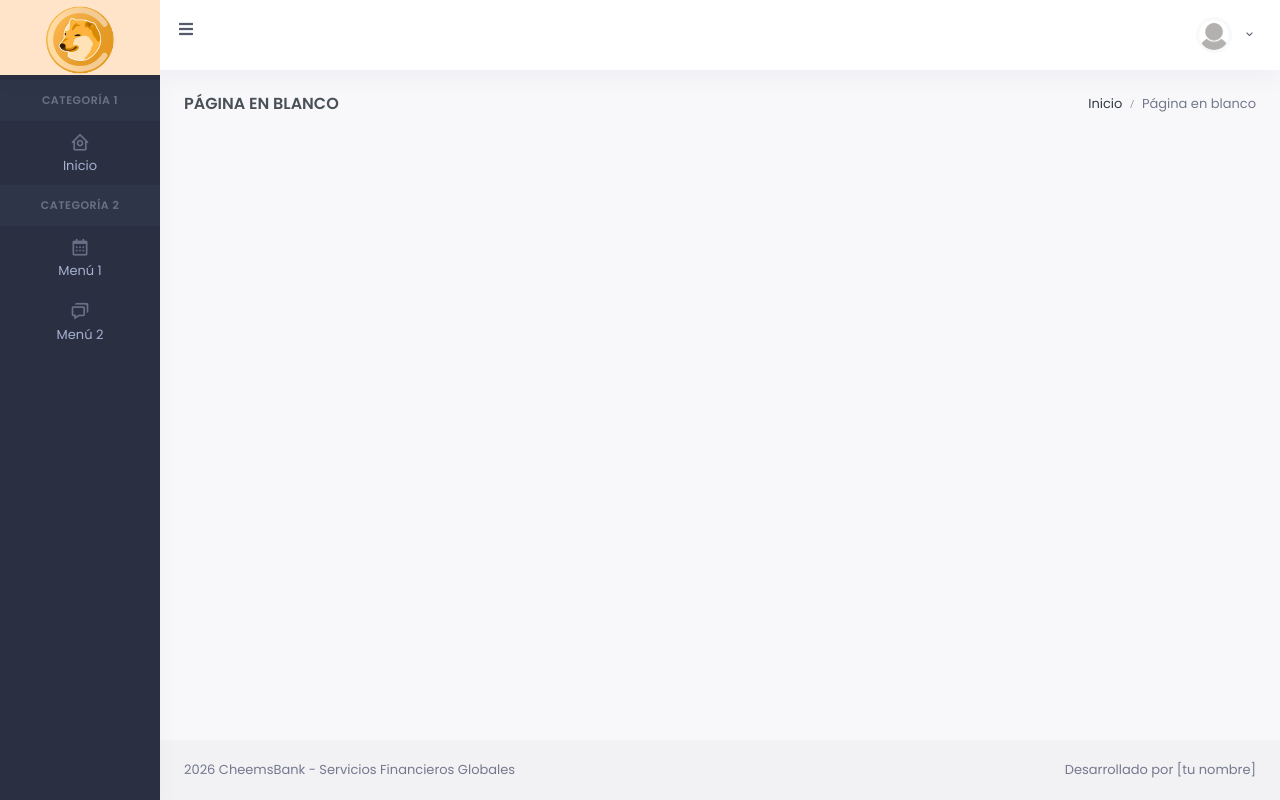
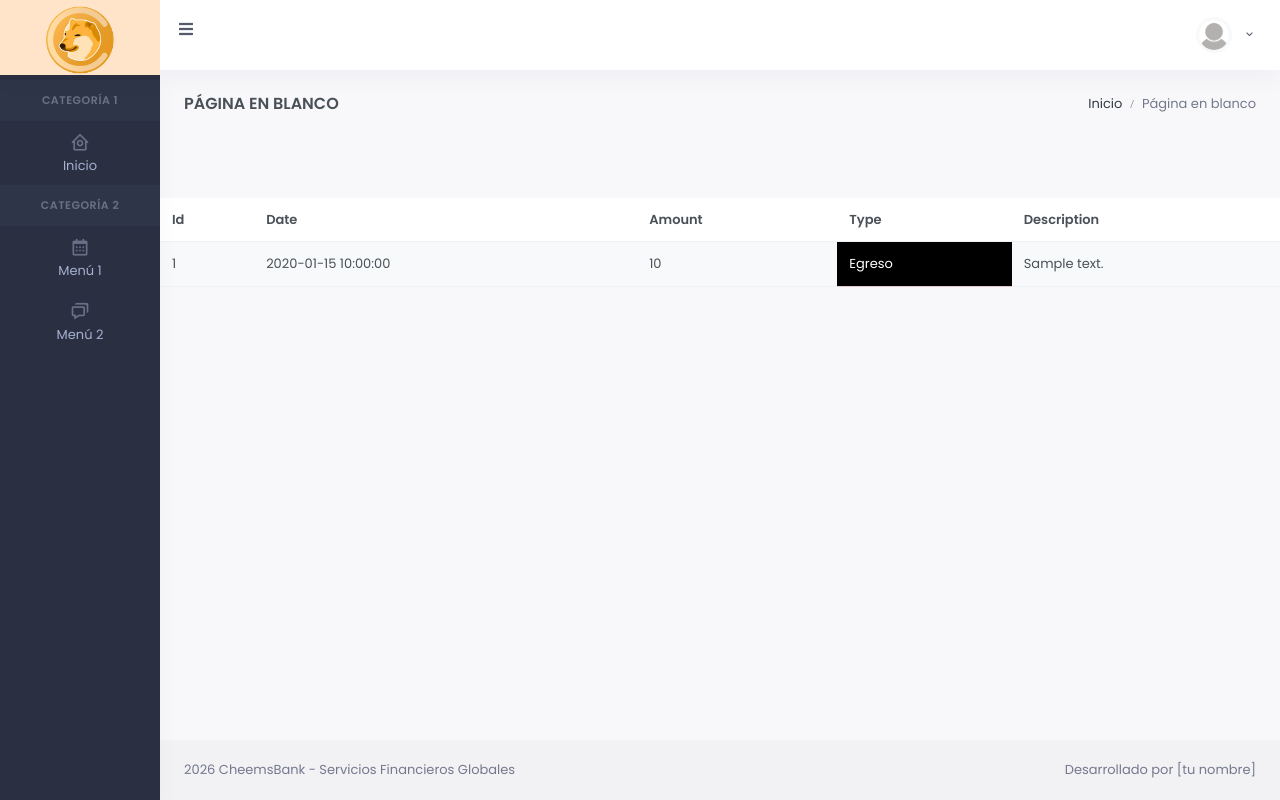
Before and after one commit to Aleishis/dogo, a Flask app: template templates/welcome.html in a window 1280 px wide. Run offline with Flask 3, Linux system fonts and the light colour scheme; the template is opened without the code that fills it: most values are stand-ins (such as "Sample title", 1, 10 or a date in 2020); some libraries are stand-ins or nearby versions.

Commit message:
Ahora cuando se inicia sesion, se muestran las transacciones del usuario en la pagina principal

```diff
--- a/app.py
+++ b/app.py
@@ -1,9 +1,10 @@
 from flask import Flask, render_template, request, jsonify, redirect, url_for
 from entities.user import User
+from entities.account import Account
 from flask_login import LoginManager, login_user, login_required, logout_user, current_user
 from dotenv import load_dotenv
 import os
-
+from flask import session
 
 load_dotenv()
 
@@ -21,8 +22,16 @@ def index():
 @app.route('/welcome')
 @login_required
 def welcome():
+    user_id = session.get('user_id')
 
-    return render_template("welcome.html")
+    if not user_id:
+        return render_template("index.html")
+
+    transactions = Account.get_account_by_user(user_id).transactions
+
+
+    print(transactions)
+    return render_template("welcome.html", transactions=transactions)
 
 @app.route('/signup')
 def signup():
@@ -57,6 +66,8 @@ def login():
 
         login_user(user) #la variable jinja current_user toma el valor del argumento, en este caso user
 
+        session['user_id'] = user.id
+
         print("Authenticated:", current_user.is_authenticated)
         return jsonify({'success' : True, 'message' : "Sesion iniciada correctamente"}), 200
     else:
--- a/templates/welcome.html
+++ b/templates/welcome.html
@@ -141,6 +141,37 @@
                     </div>
                 </div>
 
+                <table class="table table-striped">
+                <thead>
+                    <tr>
+                    <th scope="col">Id</th>
+                    <th scope="col">Date</th>
+                    <th scope="col">Amount</th>
+                    <th scope="col">Type</th>
+                    <th scope="col">Description</th>
+                    </tr>
+                </thead>
+                <tbody>
+                    {% for t in transactions %}
+                    <tr>
+                        <td>{{t.id}}</td>
+                        <td>{{t.date}}</td>
+                        <td>{{t.amount}}</td>
+                        {%if t.type == '1'%}
+                        <td class="table-success">
+                            Ingreso
+                        </td>
+                        {%else%}
+                        <td class="table-danger">
+                            Egreso
+                        </td>
+                        {% endif %}
+                        <td>{{t.description}}</td>
+                    </tr>
+                    {% endfor %}
+                </tbody>
+                </table>
+
                 <footer class="footer">
                     <div class="container-fluid">
                         <div class="row">
```
Also changed, not shown: entities/account.py (+9 -3 lines), entities/transaction.py (+24 -0 lines).
